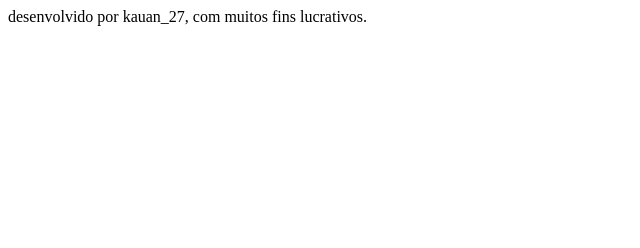
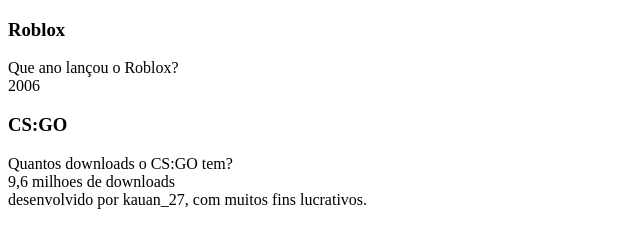
Before and after one commit to kauan2707/ferramentas-de-estudio, a plain HTML site: page index.html in a window 1280 px wide. Shown: the whole page, without its empty margins (0-640 px from the left). Drawn offline with Linux system fonts and the light colour scheme.

Commit message:
olokooooooo

```diff
--- a/index.html
+++ b/index.html
@@ -3,12 +3,43 @@
 <head>
     <meta charset="UTF-8">
     <meta name="viewport" content="width=device-width, initial-scale=1.0">
-    <title>Document</title>
+    <title>flashcard</title>
 </head>
 <body>
     <main>
+      <section id="container">
+        <artic class="cartao">
+            <div class="cartao conteudo">
+                <h3>Roblox</h3>
+                <div class="cartao__conteudo__pergunta">
+                    Que ano lançou o Roblox?
+                </div>
+                <div class="catao__conteudo__resposta">
+                    2006
+                </div>
+            </div>
+        </artic>
+        <artic class="cartao">
+            <div class="cartao conteudo">
+                <h3>CS:GO</h3>
+                <div class="cartao__conteudo__pergunta">
+                    Quantos downloads o CS:GO tem?
+                </div>
+                <div class="catao__conteudo__resposta">
+                    9,6 milhoes de downloads
+                </div>
+            </div>
+        </artic>
+
+
+
+      </section>
+
+
+
+
 
     </main>
-    <footer>desenvolvido por kauan_27, com muitos fins lucrativos.</footer>
+     <footer>desenvolvido por kauan_27, com muitos fins lucrativos.</footer>
 </body>
 </html>
```
